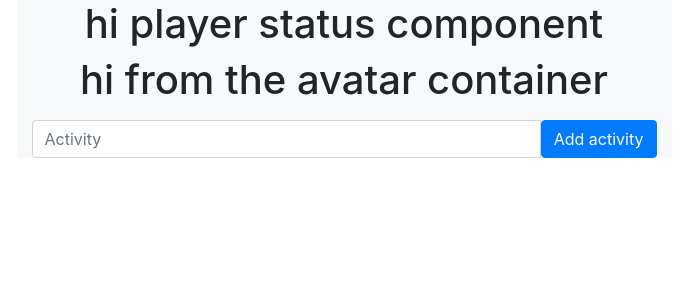
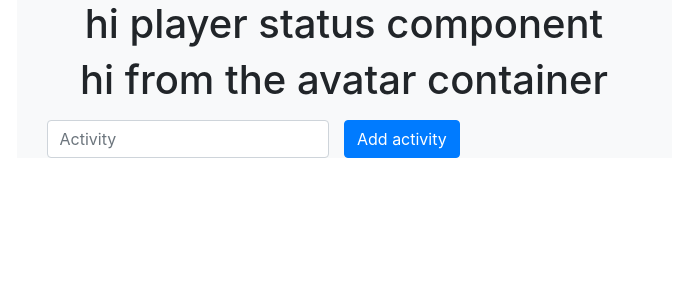
Before and after one commit to ciarrapeters/sprout, a React (Create React App) app: page / in a window 1280 px wide. Shown: the top 300 px of the page, without its empty margins (296-984 px from the left). Built offline with nearby package versions, Linux system fonts and the light colour scheme.

Commit message:
boxlist form

```diff
--- a/src/components/BoxListComponent.js
+++ b/src/components/BoxListComponent.js
@@ -37,12 +37,18 @@ class BoxListComponent extends React.Component {
 						<form onSubmit = {(e) => this.addActivity(e)}>
 
 							<div class="input-group">
+							<div className="col-sm-6">
 								<input type="text" class="form-control" id="inputActivity" placeholder="Activity" value={this.state.text}
 											onChange={(e) => {this.updateValue(e)}}/>
+								</div>
+
+
 								<span class="input-group-btn">
 									<button type="button" class="btn btn-primary">Add activity</button>
 								</span>
+
 							</div>
+
 
 						</form>
 
@@ -61,9 +67,11 @@ class BoxList extends React.Component {
 	render() {
 			return(
 					<ul>
+
 							{ this.props.activities.map((activity,i) => {
 									return <p onClick={() => { this.removeItem(activity, i)}} key={i}>{ activity }</p>
 							})}
+
 					</ul>
 			);
 	}
```
